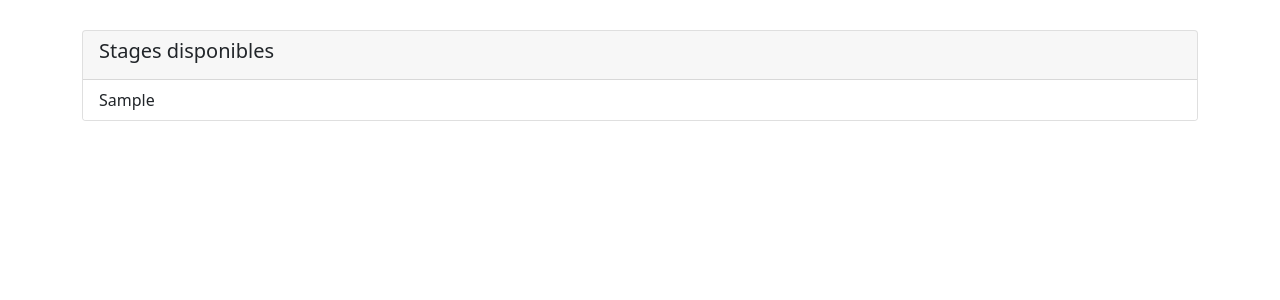
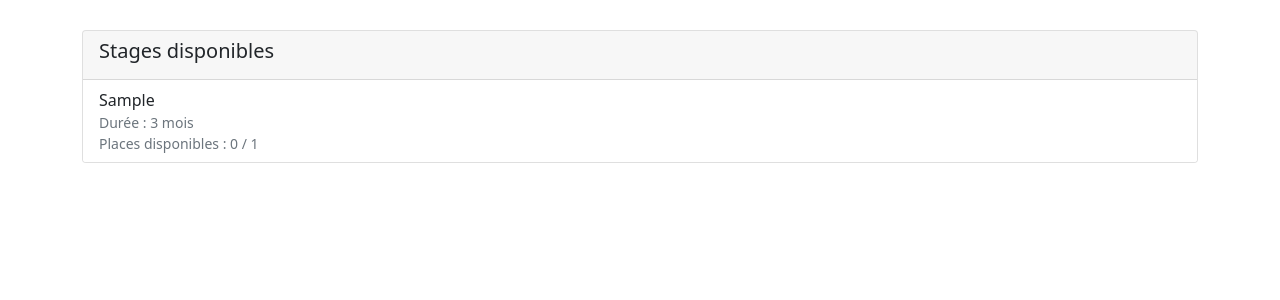
Before and after one commit to tomboulier/choix-stage-desar, a Django app: page /choix/ in a window 1280 px wide. Shown: the part 71-371 px from the top of the page. Run offline with Django 4.2, Linux system fonts and the light colour scheme; tables that the repository leaves empty hold one stand-in row (values such as "Sample post").

Commit message:
Affichage durée et disponibiltiés dans l'index

```diff
--- a/csar/choix/templates/choix/index.html
+++ b/csar/choix/templates/choix/index.html
@@ -10,7 +10,14 @@
   </div>
   <ul class="list-group list-group-flush">
     {% for stage in liste_stages %}
-        <li class="list-group-item">{{ stage.intitule }}</li>
+        <li class="list-group-item">
+            {{ stage.intitule }}
+
+            <small class="d-block text-muted"> Durée : {{ stage.duree_en_mois }} mois </small>
+            <small class="d-block text-muted">
+                Places disponibles : {{ stage.nombre_postes_disponibles }} / {{ stage.nombre_postes_ouverts }}
+            </small>
+        </li>
     {% endfor %}
   </ul>
 </div>
```
